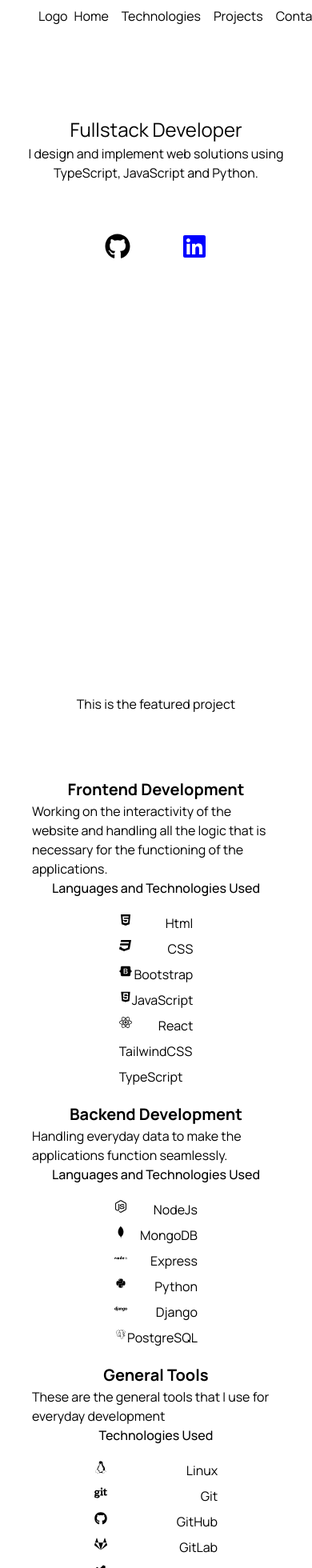
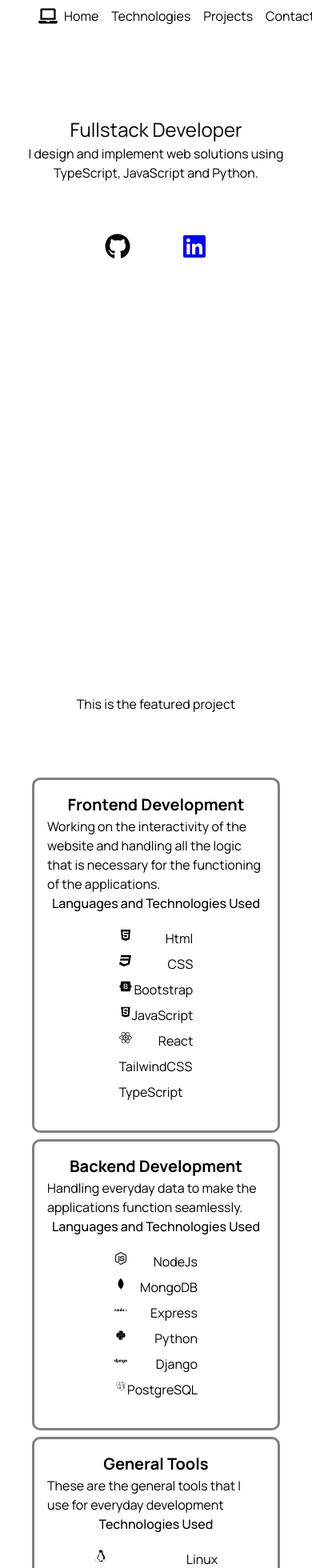
Before and after one commit to apella1/portfolio-website, a React (Create React App) app: page / in a window 390 px wide. Shown: the part 40-2000 px from the top of the page at 80% size. Built offline with nearby package versions, Linux system fonts and the light colour scheme.

Commit message:
Add technologies media queries mobile devices

```diff
--- a/src/components/navbar/Navbar.tsx
+++ b/src/components/navbar/Navbar.tsx
@@ -1,10 +1,11 @@
 import './navbar.css';
-import React from 'react'
+import React from 'react';
+import { FaLaptop } from 'react-icons/fa';
 
 const Navbar = () => {
     return (
 		<nav className='navbar'>
-			<p>Logo</p>
+			<p><FaLaptop size='1.5rem'/></p>
 			<div className='navbar-links'>
 				<a href='/'>Home</a>
 				<a href='#technologies'>Technologies</a>
--- a/src/pages/technologies/Technologies.tsx
+++ b/src/pages/technologies/Technologies.tsx
@@ -5,7 +5,7 @@ import { DiDjango, DiJavascript, DiLinux, DiMongodb, DiNodejs, DiPostgresql, DiP
 
 const Technologies = () => {
     return (
-      <section className="technologies" id='technologies'>
+      <section className="technologies grid grid-cols-3 gap-2" id='technologies'>
           <div className="technologies-item container">
             <h3>Frontend Development</h3>
             <p>
--- a/src/pages/technologies/technologies.css
+++ b/src/pages/technologies/technologies.css
@@ -1,14 +1,20 @@
 .technologies {
     padding: 1rem;
     margin: 1.5rem;
-    display: grid;
 }
 
 .technologies-item {
+	padding:1rem;
     display: flex;
     flex-direction: column;
-    justify-content: center;
     align-items: center;
+	border:	3px solid grey;
+	border-radius: 10px;
+	transition: transform .2s;
+}
+
+.technologies-item:hover {
+	transform:scale(1.03);
 }
 
 .technologies-item h3 {
@@ -49,8 +55,10 @@
 /** Media Queries **/
 
 @media only screen and (max-width: 550px) {
-    .technologies-stacks {
+    .technologies {
+		display: flex;
         flex-direction: column;
         align-items: center;
+		justify-content: center;
     }
 }
```
